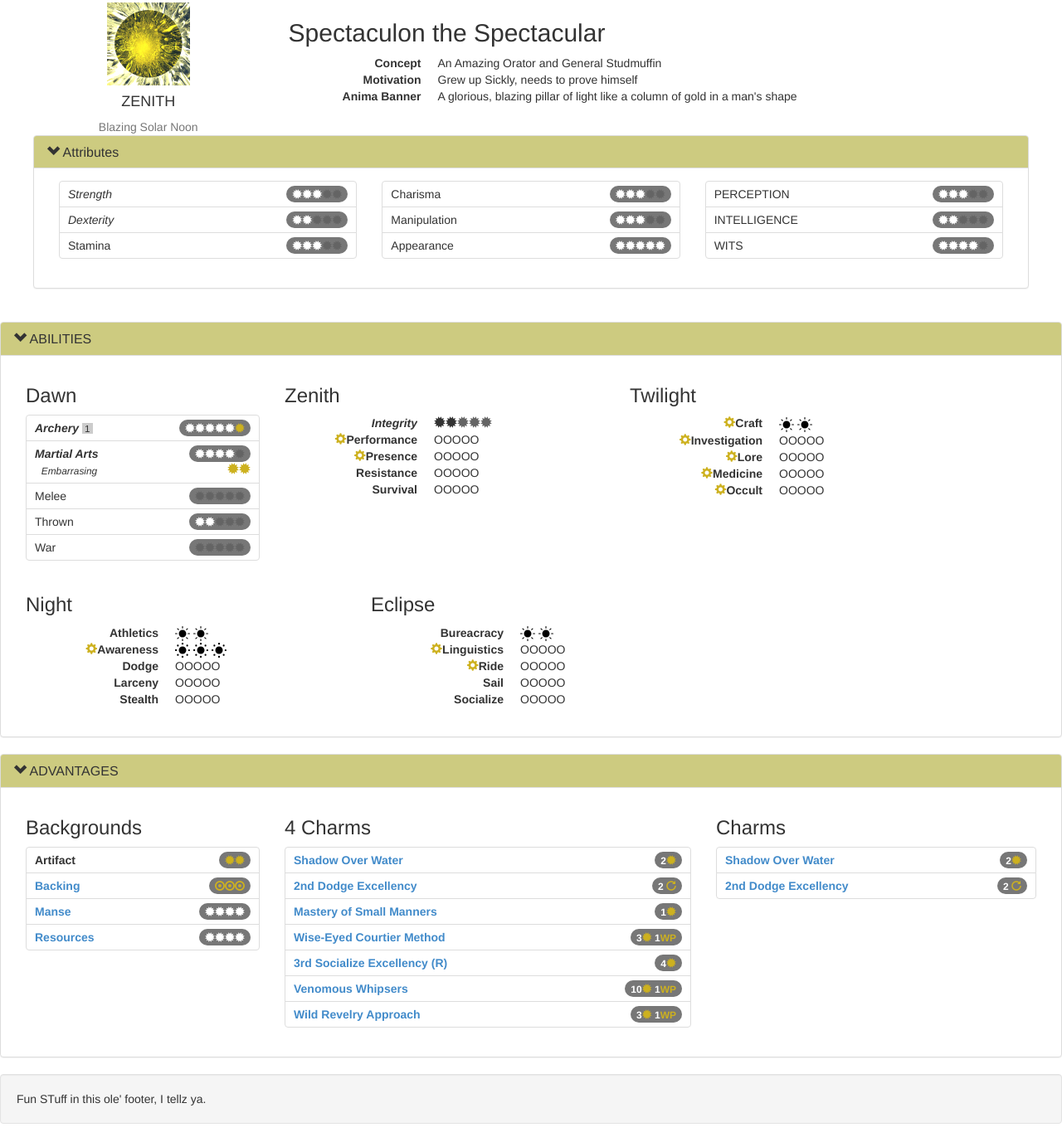
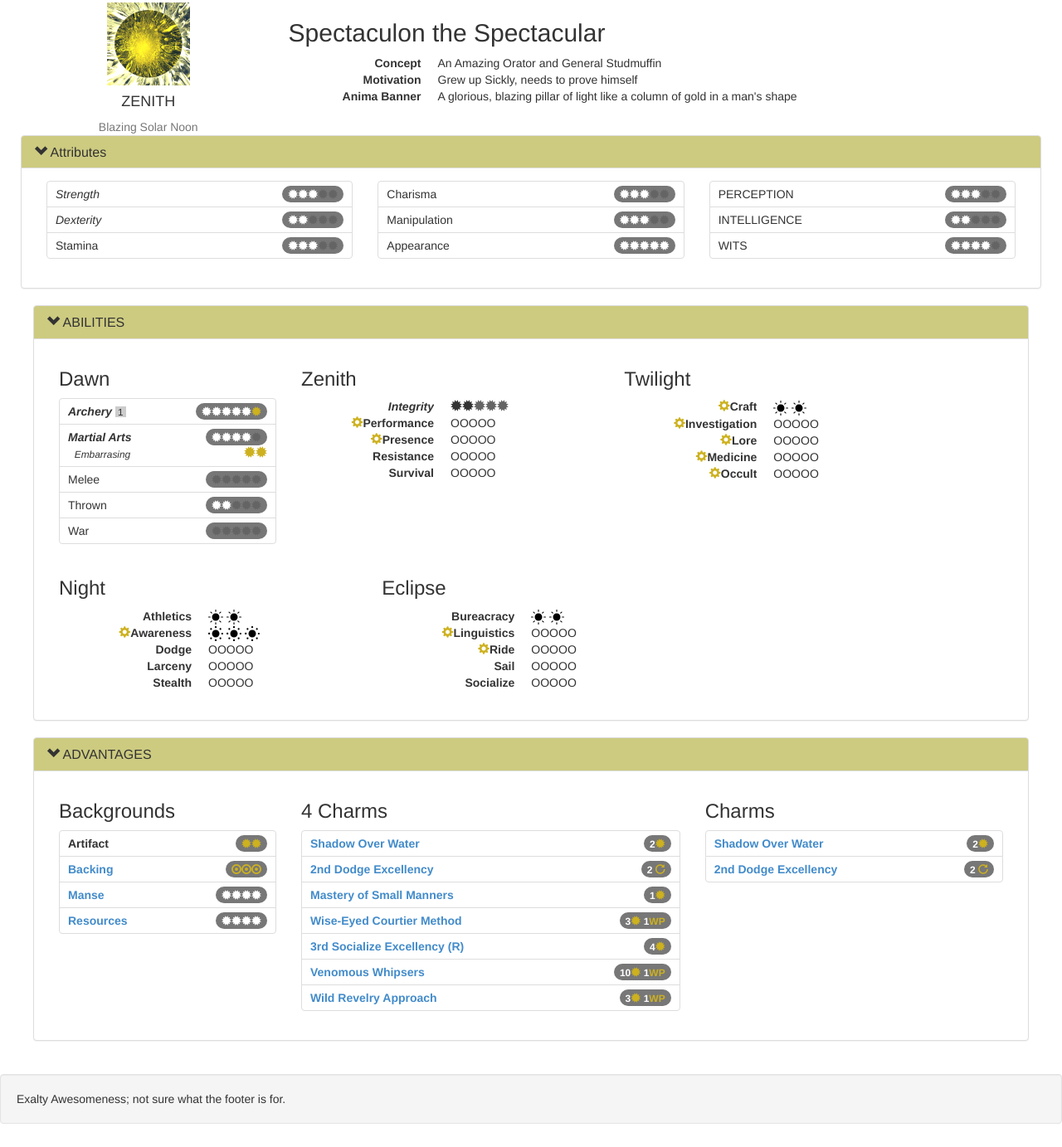
Before and after one commit to redaikidoka/Sistema, a website: page app/index.html in a window 1280 px wide. Shown: the part 137-1520 px from the top of the page at 83% size. Drawn offline with nearby package versions, Linux system fonts and the light colour scheme; some packages are replaced by stand-ins of ours.

Commit message:
div fixification

```diff
--- a/app/index.html
+++ b/app/index.html
@@ -71,7 +71,6 @@
 	<section class="container-fluid">
 		<div class="row">
 
-			<!-- Hiding the left nav right now -->
 			<div class="main">
 				<!-- CHARACTER SHEET AREA -->
 
@@ -97,13 +96,13 @@
 
 				</div>
 
-
-				<article class="panel panel-default">
+				<div class="row "> <!-- Display row -->
+				<article class="panel panel-default"> <!-- Attributes panel -->
 					<div class="panel-heading">
 						<h2 class="panel-title small-caps"> <span class="glyphicon glyphicon-chevron-down"></span> <a name="attributes"></a>Attributes </h2>
 					</div>
-					<div class="panel-body">
-						<div class="col-md-4 col-sm-4">
+					<div class="panel-body"> <!-- Attribute Panel Body -->
+						<div class="col-md-4 col-sm-4"> <!-- Physical Attribute List column -->
 							<ul class="list-group">
 								<li class="list-group-item">
 									<span class="badge"><span class="glyphicon glyphicon-certificate"></span><span class="glyphicon glyphicon-certificate"></span><span class="glyphicon glyphicon-certificate "></span><span class="glyphicon glyphicon-certificate mote-empty"></span><span class="glyphicon glyphicon-certificate mote-empty"></span></span>
@@ -120,9 +119,9 @@
 								</li>
 							</ul>
 
-						</div>
+						</div> <!-- Physical Attribute List column-->
 
-						<div class="col-md-4 col-sm-4">
+						<div class="col-md-4 col-sm-4"> <!-- Social Attribute List column-->
 							<ul class="list-group">
 								<li class="list-group-item">
 									<span class="badge"><span class="glyphicon glyphicon-certificate"></span><span class="glyphicon glyphicon-certificate"></span><span class="glyphicon glyphicon-certificate "></span><span class="glyphicon glyphicon-certificate mote-empty"></span><span class="glyphicon glyphicon-certificate mote-empty"></span></span>
@@ -137,9 +136,9 @@
 									Appearance
 								</li>
 							</ul>
-						</div>
+						</div> <!-- Social Attribute List column-->
 
-						<div class="col-md-4 col-sm-4">
+						<div class="col-md-4 col-sm-4"> <!-- Mental Attribute List column-->
 							<ul class="list-group">
 								<li class="list-group-item">
 									<span class="badge"><span class="glyphicon glyphicon-certificate"></span><span class="glyphicon glyphicon-certificate"></span><span class="glyphicon glyphicon-certificate "></span><span class="glyphicon glyphicon-certificate mote-empty"></span><span class="glyphicon glyphicon-certificate mote-empty"></span></span>
@@ -155,12 +154,13 @@
 									WITS
 								</li>
 							</ul>
-						</div>
+						</div> <!-- Mental Attribute List column-->
+
+					</div><!-- Attribute Panel Body -->
+			</article> <!-- Attributes panel -->
+		</div> <!-- Display row -->
 
 
-					</div>
-			</div>
-			</article>
 
 			<article class="panel panel-default">
 				<div class="panel-heading">
@@ -374,12 +374,12 @@
 				</div>
 				<!-- panel-body -->
 			</article>
+						</div>
 		</div>
-		</div>
-		</div>
+
 	</section>
 
-	<footer class="footer well ">Fun STuff in this ole' footer, I tellz ya.</footer>
+	<footer class="footer well ">Exalty Awesomeness; not sure what the footer is for.</footer>
 	<!-- Bootstrap core JavaScript
     ================================================== -->
 	<!-- Placed at the end of the document so the pages load faster -->
```
